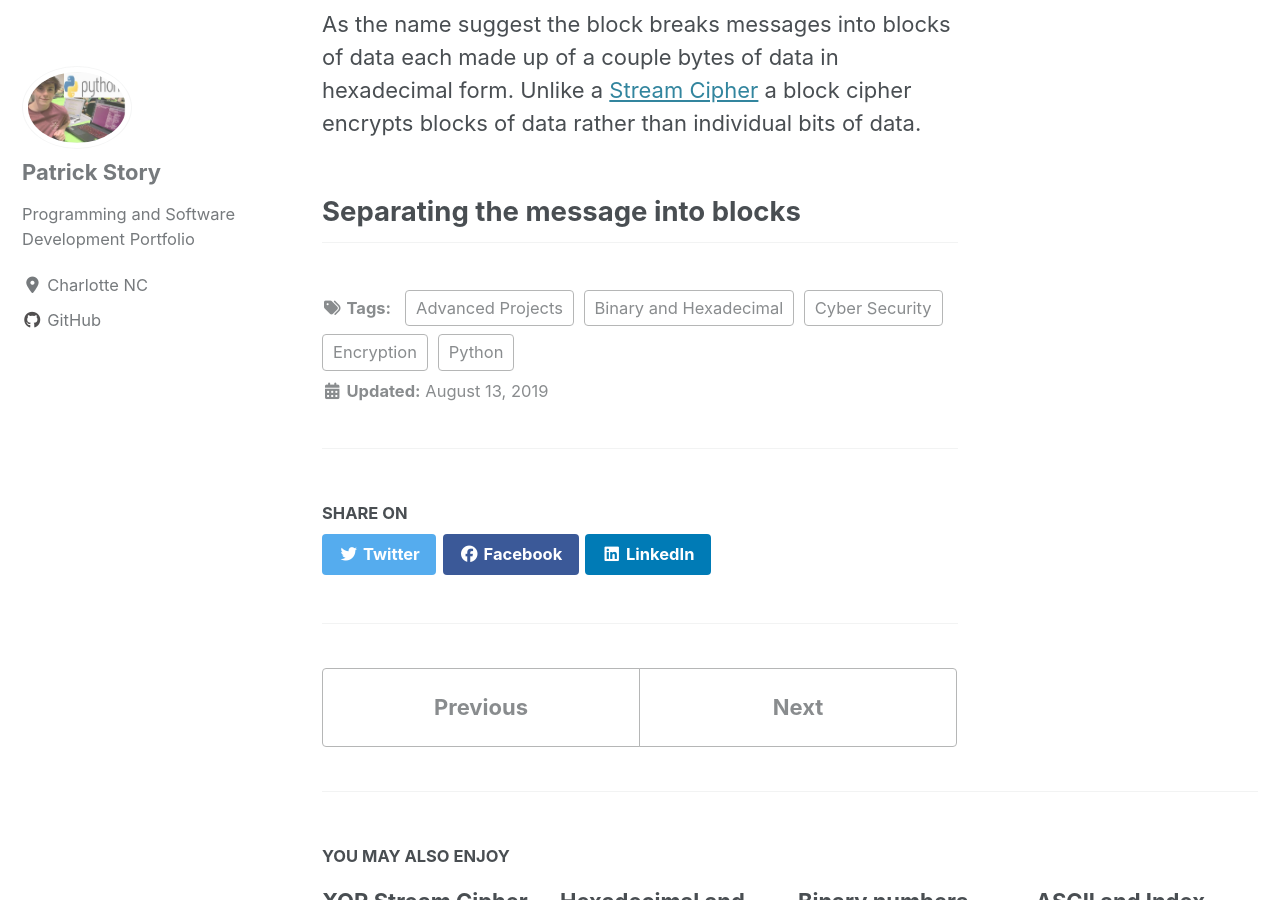
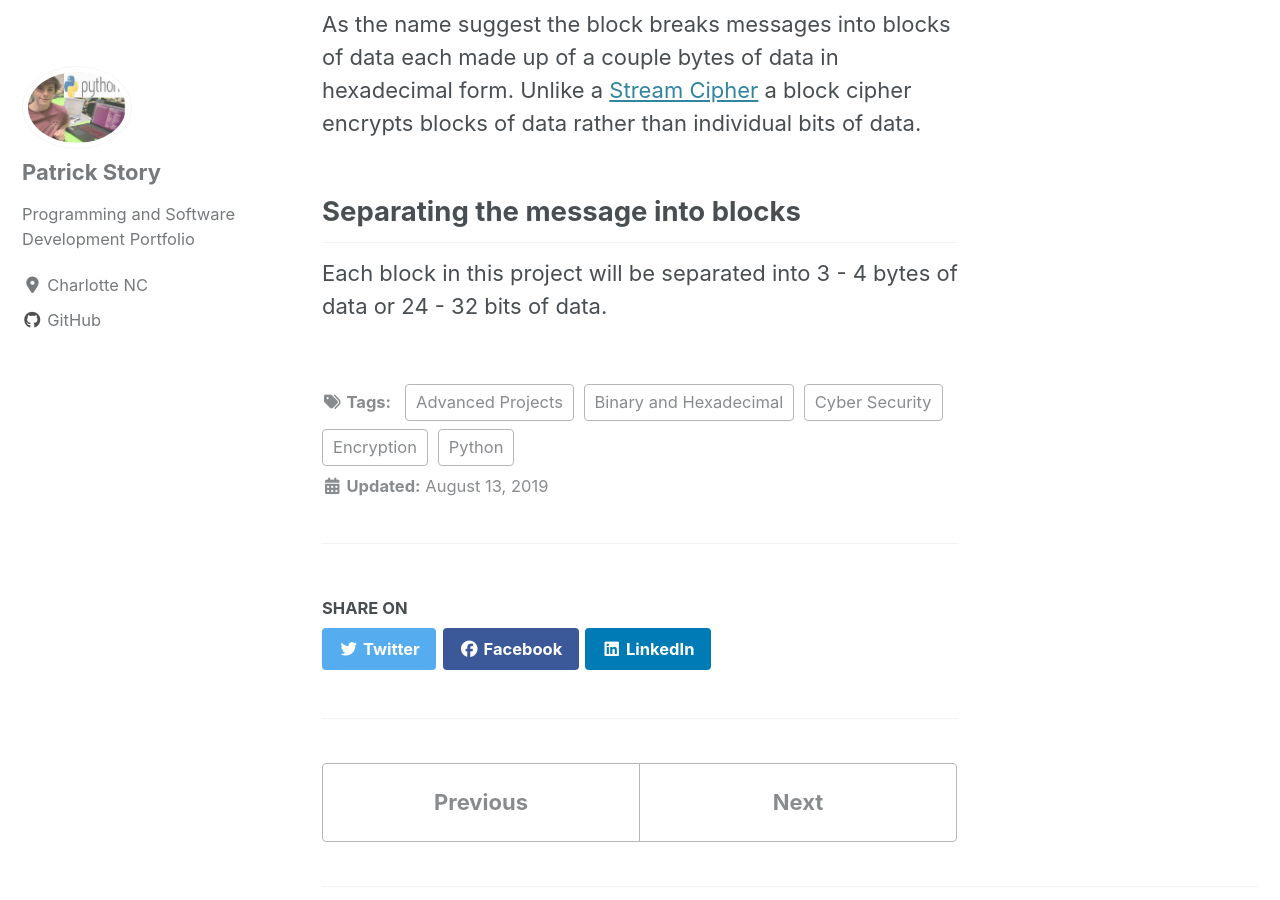
Before and after one commit to Patchyst/Patchyst.github.io, a Jekyll site: the page built from _posts/2019-08-13-BlockCipher.md, in a window 1280 px wide and 900 px high, scrolled down 802 px. Built offline with Jekyll 4.4.1, drawn with Linux system fonts in a browser that asks for light colours; cached includes are drawn as plain includes; nearby versions of some CDN libraries.

Commit message:
updating Block Cipher Project

```diff
--- a/_posts/2019-08-13-BlockCipher.md
+++ b/_posts/2019-08-13-BlockCipher.md
@@ -10,3 +10,4 @@ Before starting on this project you should have a solid understanding of index v
 # The Block Cipher
 As the name suggest the block breaks messages into blocks of data each made up of a couple bytes of data in hexadecimal form. Unlike a [Stream Cipher](https://patchyst.github.io/indexASCII/) a block cipher encrypts blocks of data rather than individual bits of data.
 ## Separating the message into blocks
+Each block in this project will be separated into 3 - 4 bytes of data or 24 - 32 bits of data.
```
